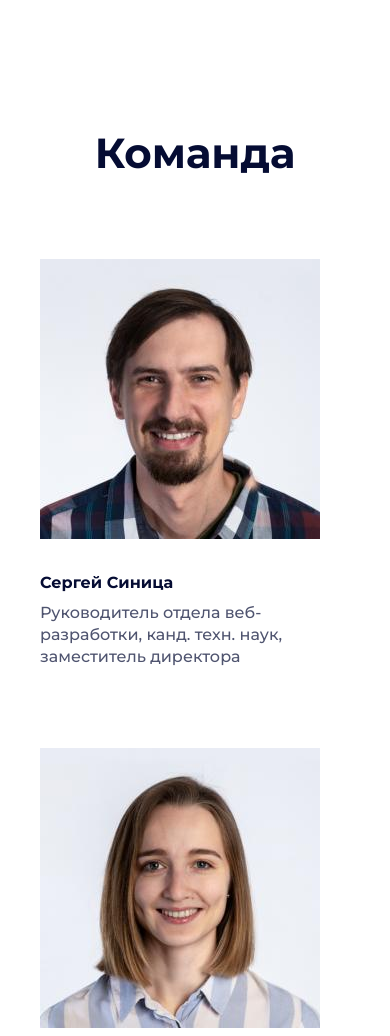
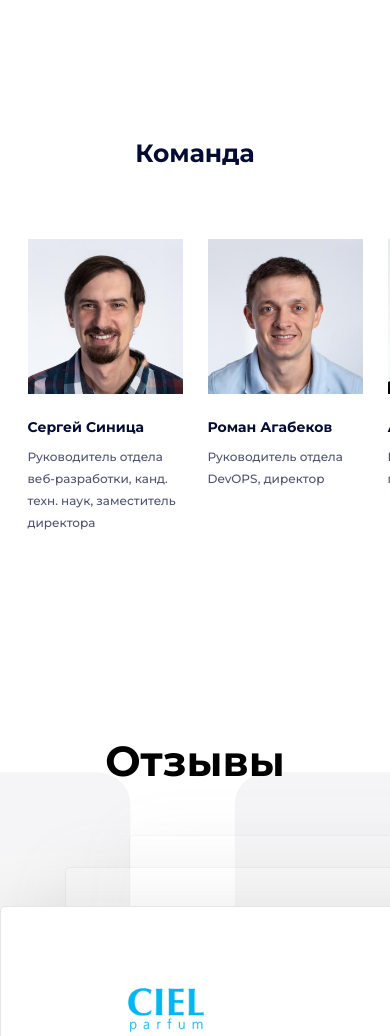
Before and after one commit to ArtemMazyev210/web-project, a website: page index.html in a window 390 px wide. Shown: the part 10820-11856 px from the top of the page. Drawn offline with nearby package versions, Linux system fonts and the light colour scheme.

Commit message:
team
team для мобильной версии

```diff
--- a/css/style.css
+++ b/css/style.css
@@ -2012,5 +2012,43 @@ footer .footer__text {
     height: 320px;
   }
 
-
-}
+    /* Команда */
+
+ .team {
+    padding: 0px 15px;
+  }
+
+  .team__title {
+    margin-bottom: 60px;
+    font-size: 25px;
+  }
+
+  .team__list .team__list-item {
+    margin-bottom: 20px;
+    margin-top: 0px;
+    width: 155px;
+  }
+
+  .team__photo {
+    margin-bottom: 20px;
+  }
+
+  .team__photo img {
+    width: 155px;
+    height: 155px;
+  }
+
+  .team__descr .team__descr-name {
+    font-size: 14px;
+  }
+
+  .team__descr .team__descr-position {
+    font-family: "Montserrat";
+    font-weight: 500;
+    font-size: 12px;
+    line-height: 22px;
+    color: #050C33;
+    opacity: 0.7;
+  }
+
+}
```
